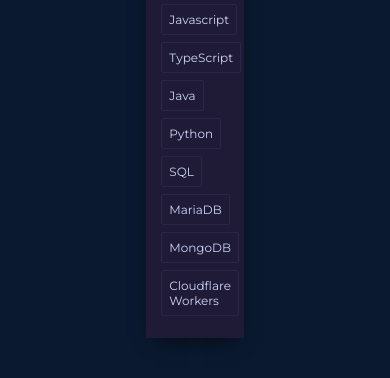
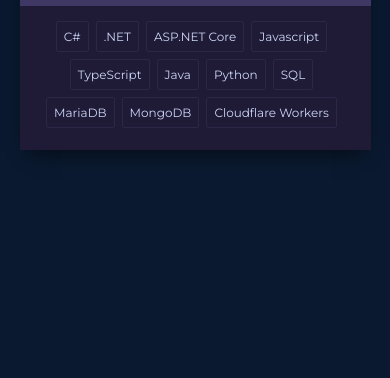
Before and after one commit to Tyler-OBrien/Personal-Website-CouchDB-Pages, a plain HTML site: page src/index.html in a window 390 px wide. Shown: the part 466-844 px from the top of the page. Drawn offline with Linux system fonts and the light colour scheme.

Commit message:
css: Clean up for mobile with media controls

```diff
--- a/src/index.css
+++ b/src/index.css
@@ -63,7 +63,7 @@ p {
   padding: 0;
   display: flex;
   align-items: center;
-  justify-content: space-between;
+  justify-content: center;
   flex-direction: row;
   flex-wrap: wrap;
 }
@@ -75,3 +75,15 @@ p {
   margin: 0 7px 7px 0;
   padding: 7px;
 }
+
+@media (max-width: 600px) {
+  .card-container {
+    width: 90vw;
+  }
+}
+
+@media (max-width: 1009px) and (min-width: 601px) {
+  .card-container {
+    width: 50vw;
+  }
+}
```
